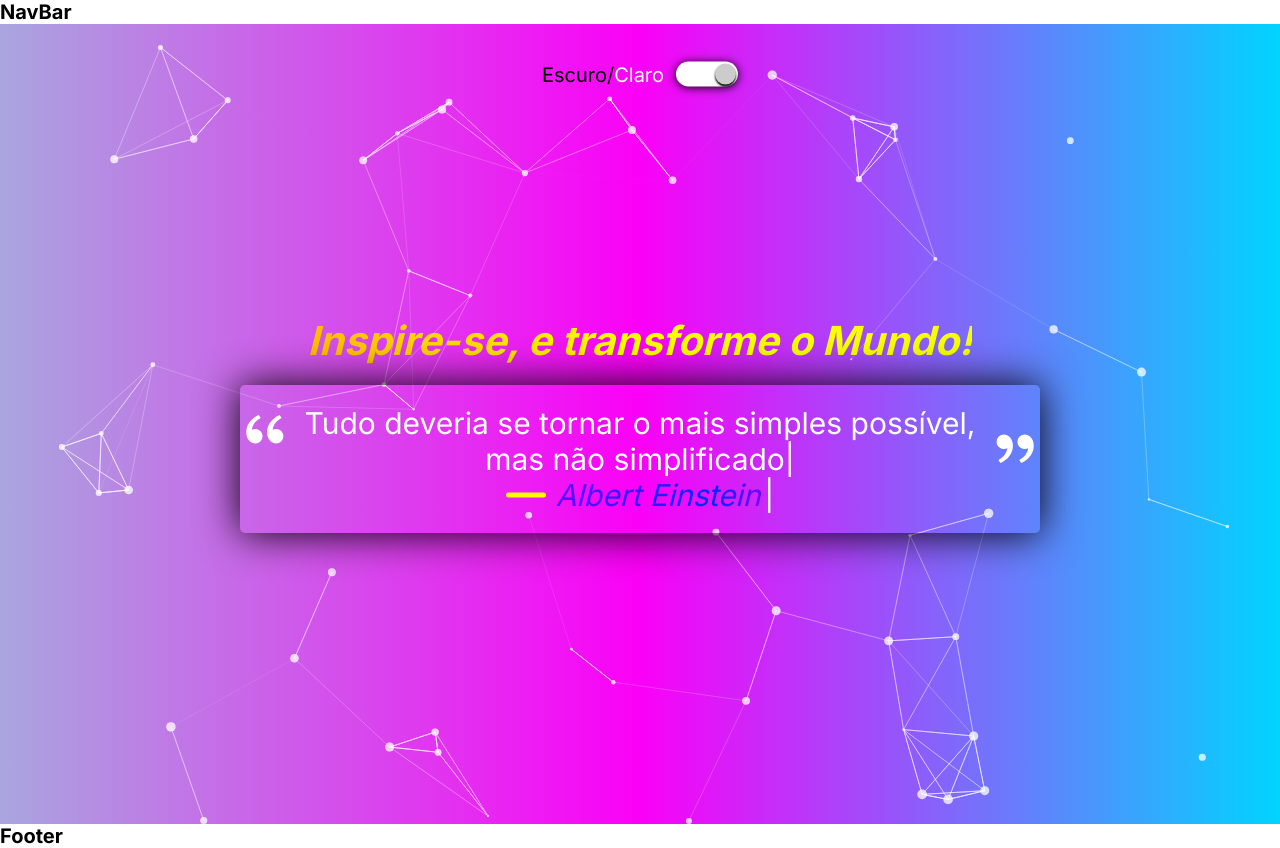
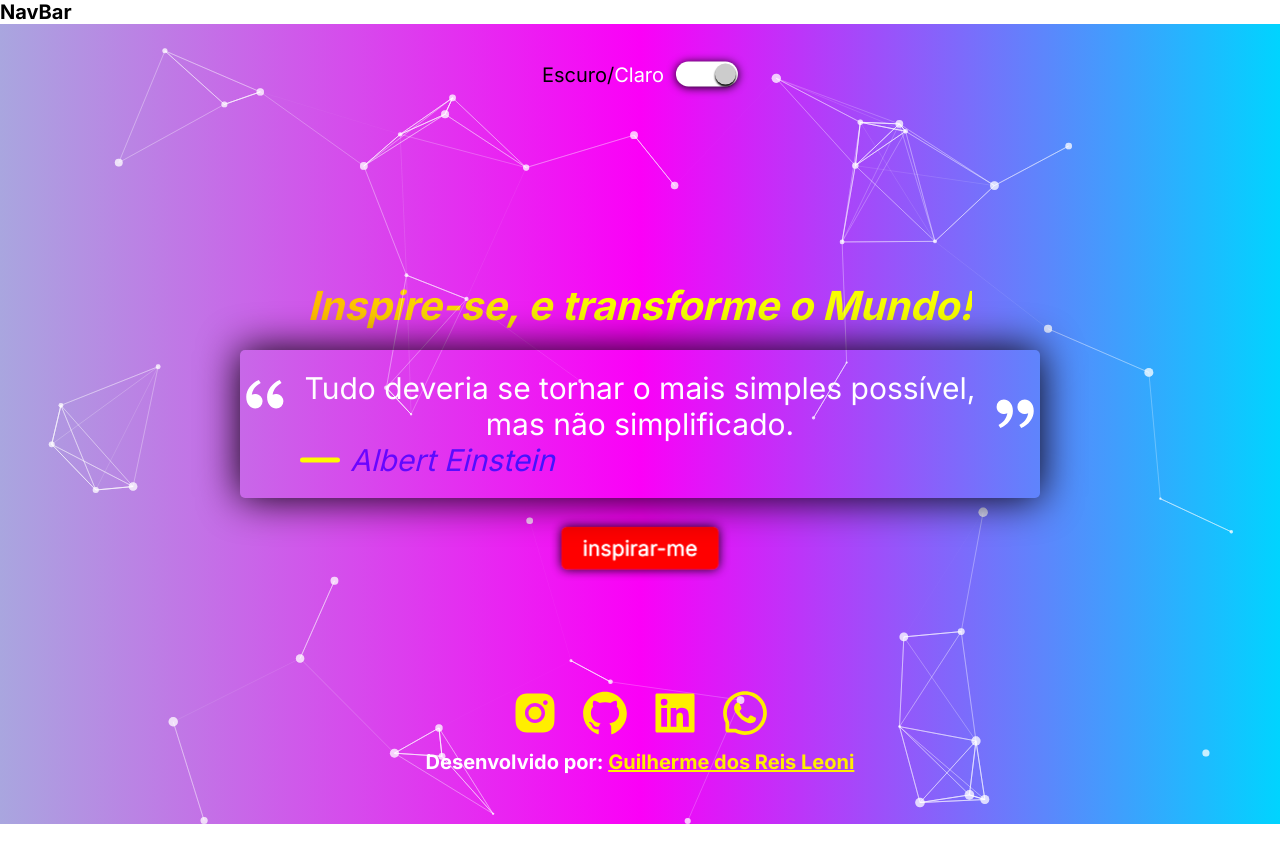
Before and after one commit to GuiLeoni14/Frases_ReactJs, a React (Vite) app: page / in a window 1280 px wide. After the commit the page ends 824 px from the top, so only its background shows below. Built offline with nearby package versions, Linux system fonts and the light colour scheme; data requests are answered from the project's data file.

Commit message:
ajustando footer

```diff
--- a/package.json
+++ b/package.json
@@ -14,6 +14,7 @@
     "json-server": "^0.17.0",
     "react": "^17.0.2",
     "react-dom": "^17.0.2",
+    "react-icons": "^4.3.1",
     "react-router-dom": "^6.2.1",
     "react-tsparticles": "^1.40.0",
     "react-typist": "^2.0.5",
--- a/src/layout/Footer/index.jsx
+++ b/src/layout/Footer/index.jsx
@@ -1,3 +1,38 @@
+import Container from '../Container';
+import { AiFillInstagram, AiFillGithub, AiFillLinkedin, AiOutlineWhatsApp } from 'react-icons/ai';
+import './styles.scss';
 export default function Footer() {
-    return <h1>Footer</h1>;
+    return (
+        <footer>
+            <Container>
+                <div className="main-footer">
+                    <ul>
+                        <li>
+                            <a href="">
+                                <AiFillInstagram />
+                            </a>
+                        </li>
+                        <li>
+                            <a href="">
+                                <AiFillGithub />
+                            </a>
+                        </li>
+                        <li>
+                            <a href="">
+                                <AiFillLinkedin />
+                            </a>
+                        </li>
+                        <li>
+                            <a href="">
+                                <AiOutlineWhatsApp />
+                            </a>
+                        </li>
+                    </ul>
+                    <h4>
+                        Desenvolvido por: <a href="">Guilherme dos Reis Leoni</a>
+                    </h4>
+                </div>
+            </Container>
+        </footer>
+    );
 }
--- a/src/layout/Footer/styles.scss
+++ b/src/layout/Footer/styles.scss
@@ -0,0 +1,48 @@
+footer{
+    position: absolute;
+    bottom: 5rem;
+    width: 100%;
+    left: 0;
+    .container{
+        .main-footer{
+            width: 100%;
+            display: flex;
+            flex-direction: column;
+            align-items: center;
+            justify-content: center;
+            ul{
+                display: flex;
+                align-items: center;
+                li{
+                    &:not(:first-child){
+                        margin-left: 2rem;
+                    }
+                    svg{
+                        width: 5rem;
+                        height: 5rem;
+                        transition: all .3s;
+                        path{
+                            color: #ffee00;
+                        }
+                        &:hover{
+                            transform: scale(1.1);
+                            path{
+                                color: #fff;
+                            }
+                        }
+                    }
+                }
+            }
+            h4{
+                margin-top: 1rem;
+                font-size: 2rem;
+                text-align: center;
+                color: #fff;
+                a{
+                    color: #ffee00;
+                    text-decoration: underline;
+                }
+            }
+        }
+    }
+}
--- a/src/pages/Home/Frase/index.jsx
+++ b/src/pages/Home/Frase/index.jsx
@@ -38,16 +38,12 @@ export default function Frase() {
         <div className={themeDark ? 'main_frase main_frase_dark' : 'main_frase main_frase_light'}>
             {frase['quote'] && (
                 <>
-                    <img src={left_aspas} alt="" id="left_aspas" />
-                    <Typist startDelay={800}>
+                    <div className="frase">
+                        <img src={left_aspas} alt="" id="left_aspas" />
                         <p id="frase">{frase['quote']}</p>
-                    </Typist>
-                    <img src={right_aspas} alt="" id="right_aspas" />
-                    <Typist>
-                        <span>{frase['author']}</span>
-                        <Typist.Backspace count={frase['author'].length} delay={100} />
+                        <img src={right_aspas} alt="" id="right_aspas" />
                         <span id="autor">{frase['author']}</span>
-                    </Typist>
+                    </div>
                 </>
             )}
         </div>
--- a/src/pages/Home/Frase/styles.scss
+++ b/src/pages/Home/Frase/styles.scss
@@ -7,12 +7,14 @@
     position: relative;
     z-index: 1;
     border-radius: 0.5rem;
-    .Typist{
+    .frase{
         text-align: center;
+        display: flex;
+        flex-direction: column;
+
     }
     p{
         color: #fff;
-        display: inline;
         font-size: 3rem;
     }
     span{
@@ -33,6 +35,7 @@
     }
     #autor{
         position: relative;
+        text-align: start;
         padding-left: 5rem;
         font-style: italic;
         padding-right: 0.4rem;
--- a/src/pages/Home/SectionHome/index.jsx
+++ b/src/pages/Home/SectionHome/index.jsx
@@ -5,17 +5,36 @@ import Switch_All from '../../../components/Switch';
 import { ThemeContext } from '../../../context/ThemeProvider/context';
 import { toggleTheme } from '../../../context/ThemeProvider/actions';
 import { useContext } from 'react';
+import { AiFillHeart } from 'react-icons/ai';
+import { loadFrases } from '../../../context/FrasesProvider/actions';
+import { FrasesContext } from '../../../context/FrasesProvider/context';
+import { searchOneFrases } from '../../../context/FrasesProvider/actions';
 export default function SectionHome() {
+    const theContext = useContext(FrasesContext);
+    const {
+        stateFrases: { frases, frase, loading },
+        frasesDispatch,
+    } = theContext;
     const {
         themeMode: { themeDark },
     } = useContext(ThemeContext);
+    const searchFrase = () => {
+        console.log('Fui chamado');
+        searchOneFrases(frasesDispatch, frases).then((dispatch) => {
+            dispatch();
+        });
+    };
+    console.log(frase);
     return (
         <section className={themeDark ? `s_home s_home_dark` : `s_home s_home_light`}>
             <Container>
-                <div className="main-home" data-aos="fade-up">
+                <div className="main_home" data-aos="fade-up">
                     <h1 data-aos="zoom-in">Inspire-se, e transforme o Mundo!</h1>
                     <Stars />
                     <Frase />
+                    <button href="" className="btn_frase" onClick={searchFrase}>
+                        inspirar-me
+                    </button>
                 </div>
                 <Switch_All />
             </Container>
--- a/src/pages/Home/styles.scss
+++ b/src/pages/Home/styles.scss
@@ -1,5 +1,5 @@
 .s_home{
-    .main-home{
+    .main_home{
         width: 100%;
         display: flex;
         align-items: center;
@@ -12,6 +12,20 @@
             font-style: italic;
             color: black;
         }
+        .btn_frase{
+            margin-top: 3rem;
+            line-height: 4rem;
+            border-radius: 0.5rem;
+            background-color: #ff0000;
+            color: #fff;
+            font-size: 2rem;
+            padding: 0rem 2rem;
+            animation: pulse 0.2s linear infinite alternate;
+            box-shadow: 0rem 0rem 1rem #000;
+            &:hover{
+                animation: none;
+            }
+        }
         @media(max-width: 400px){
             h1{
                 font-size: 3rem;
@@ -20,7 +34,7 @@
     }
     &.s_home_light{
         background: linear-gradient(90deg, rgba(169,166,223,1) 0%, rgba(251,0,247,1) 50%, rgba(0,212,255,1) 100%);
-        .main-home{
+        .main_home{
             h1{
                 background: linear-gradient(90deg, rgba(255,186,0,1) 0%, rgba(247,255,0,1) 48%, rgba(247,255,0,1) 91%);
                 background-clip: text;
@@ -31,7 +45,7 @@
     }
     &.s_home_dark{
         background-color: #000 !important;
-        .main-home{
+        .main_home{
             h1{
                 background: linear-gradient(90deg, rgba(243,255,0,1) 0%, rgba(255,0,200,1) 48%, rgba(251,255,0,1) 100%);
                 background-clip: text;
@@ -41,3 +55,14 @@
         }
     }
 }
+
+@keyframes pulse {
+    0% {
+        transform: scale(1);
+        filter: brightness(100%);
+    }
+    100% {
+        transform: scale(1.1);
+        filter: brightness(200%);
+    }
+}
```
